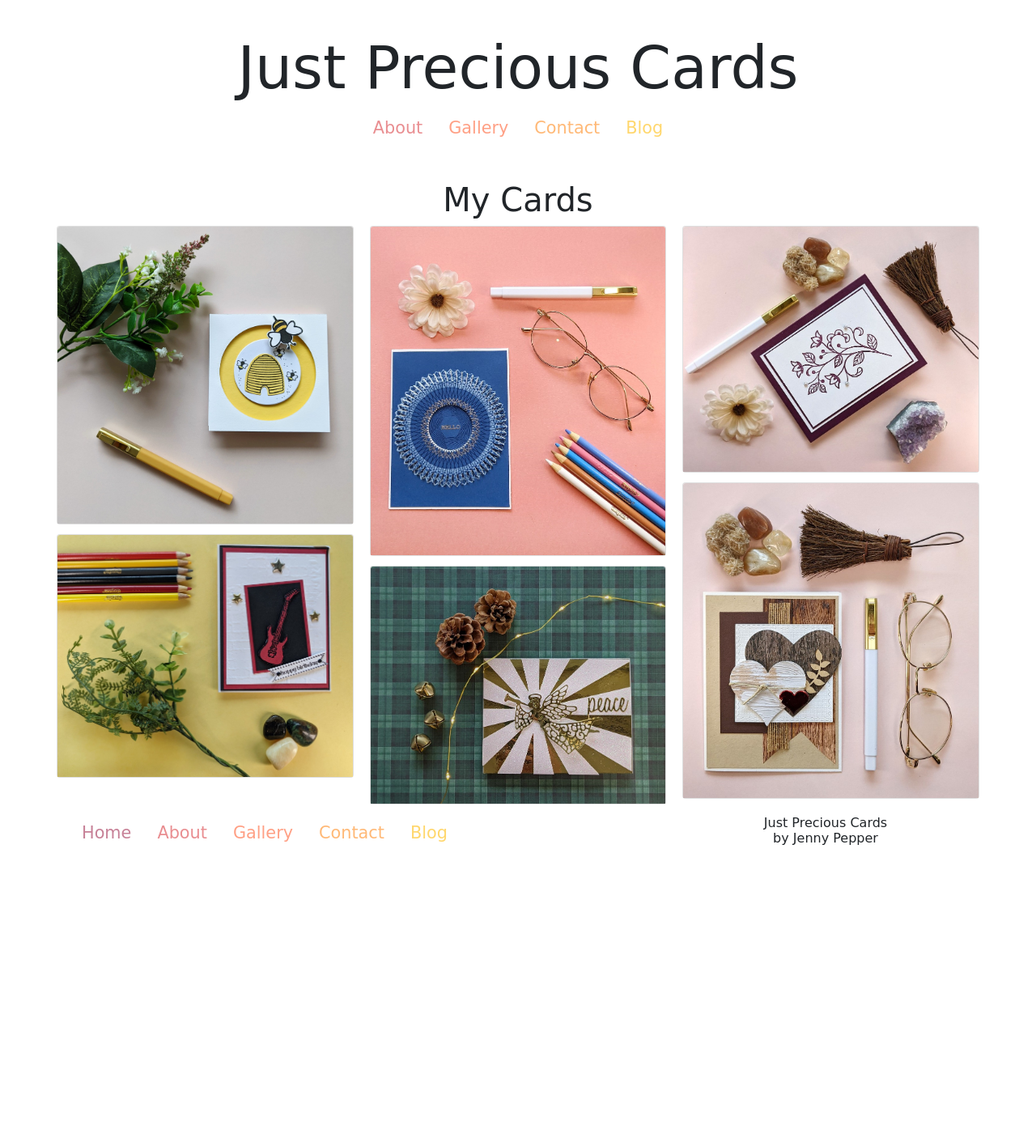
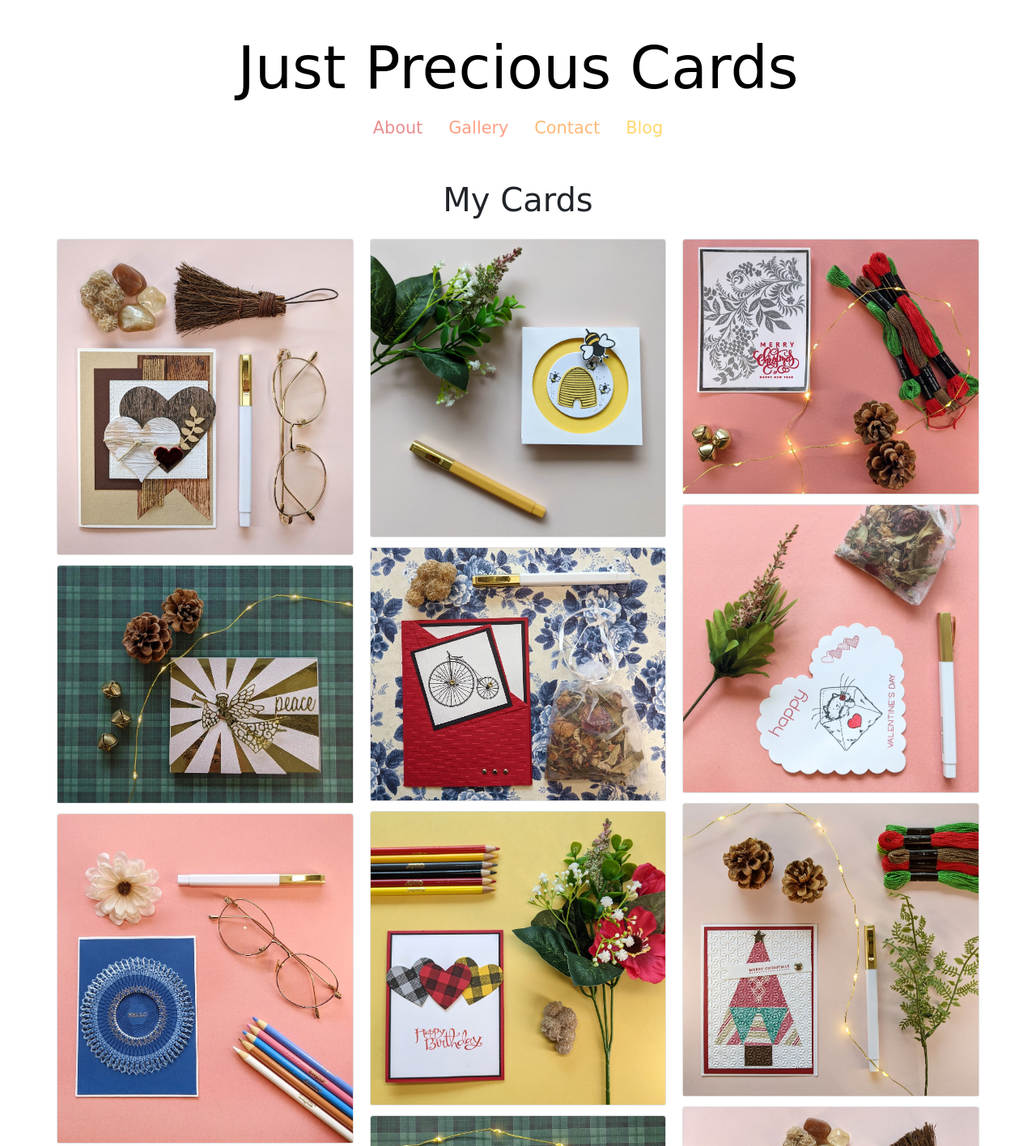
Before and after one commit to torreymac/justpreciouscards, a website: page gallery.html in a window 1280 px wide. Shown: the top 1416 px of the page at 81% size. Before the commit the page ends 1054 px from the top, so only its background shows below. Drawn offline with nearby package versions, Linux system fonts and the light colour scheme; a web font is replaced by a local one.

Commit message:
finished gallery, header links

```diff
--- a/css/styles.css
+++ b/css/styles.css
@@ -19,6 +19,15 @@ p {
 a:hover {
     font-weight: 900;
     text-decoration: none;
+}
+
+h1 a {
+    color: black;
+}
+
+h1 a:hover {
+    color: black;
+    font-weight: normal;
 }
 
 a.home-link {
@@ -51,3 +60,7 @@ a.blog-link {
     border: 2px solid #FFB977;
     box-shadow: 0 0 0 0.2rem rgba(255, 185, 119, 0.4);
 }
+
+footer {
+    padding: 20px;
+}
--- a/gallery.html
+++ b/gallery.html
@@ -20,7 +20,7 @@
         <div class="container">
             <div class="row">
                 <div class="col text-center">
-                    <h1>Just Precious Cards</h1>
+                    <h1><a href="/index.html">Just Precious Cards</a></h1>
                 </div>
             </div>
             <div class="row">
@@ -45,7 +45,7 @@
     </header>
 
     <div class="container">
-        <div class="row">
+        <div class="row pb-3">
             <div class="col text-center">
                 <h1>My Cards</h1>
             </div>
@@ -53,18 +53,49 @@
         <div class="row">
             <div class="card-columns">
                 <div class="card">
+                    <img src="/img/gallery/neutralhearts1.jpg" class="card-img-top">
+                </div>
+                <div class="card">
+                    <img src="/img/gallery/peace1.jpg" class="card-img-top">
+                </div>
+                <div class="card">
+                    <img src="/img/gallery/hello1.jpg" class="card-img-top">
+                </div>
+                <div class="card">
+                    <img src="/img/gallery/guitar1.jpg" class="card-img-top">
+                </div>
+                <div class="card">
+                    <img src="/img/gallery/polkadot1.jpg" class="card-img-top">
+                </div>
+                <div class="card">
                     <img src="/img/gallery/bee1.jpg" class="card-img-top">
                 </div>
                 <div class="card">
-                    <img src="/img/gallery/guitar1.jpg" class="card-img-top">
-                </div>                <div class="card">
-                    <img src="/img/gallery/hello1.jpg" class="card-img-top">
-                </div>                <div class="card">
-                    <img src="/img/gallery/peace1.jpg" class="card-img-top">
-                </div>                <div class="card">
-                    <img src="/img/gallery/purple1.jpg" class="card-img-top">
-                </div>                <div class="card">
-                    <img src="/img/gallery/neutralhearts1.jpg" class="card-img-top">
+                    <img src="/img/gallery/bike1.jpg" class="card-img-top">
+                </div>
+                <div class="card">
+                    <img src="img/gallery/birthdayplaid1.jpg" class="card-img-top">
+                </div>
+                <div class="card">
+                    <img src="img/gallery/christmasflower1.jpg" class="card-img-top">
+                </div>
+                <div class="card">
+                    <img src="img/gallery/cowboys1.jpg" class="card-img-top">
+                </div>
+                <div class="card">
+                    <img src="img/gallery/christmassilver1.jpg" class="card-img-top">
+                </div>
+                <div class="card">
+                    <img src="img/gallery/valentines1.jpg" class="card-img-top">
+                </div>
+                <div class="card">
+                    <img src="img/gallery/christmaspatchwork1.jpg" class="card-img-top">
+                </div>
+                <div class="card">
+                    <img src="img/gallery/purple1.jpg" class="card-img-top">
+                </div>
+                <div class="card">
+                    <img src="img/gallery/thinking1.jpg" class="card-img-top">
                 </div>
             </div>
         </div>
```
Also changed, not shown: about.html (+1 -1 lines), contact.html (+1 -1 lines), index.html (+2 -2 lines).
